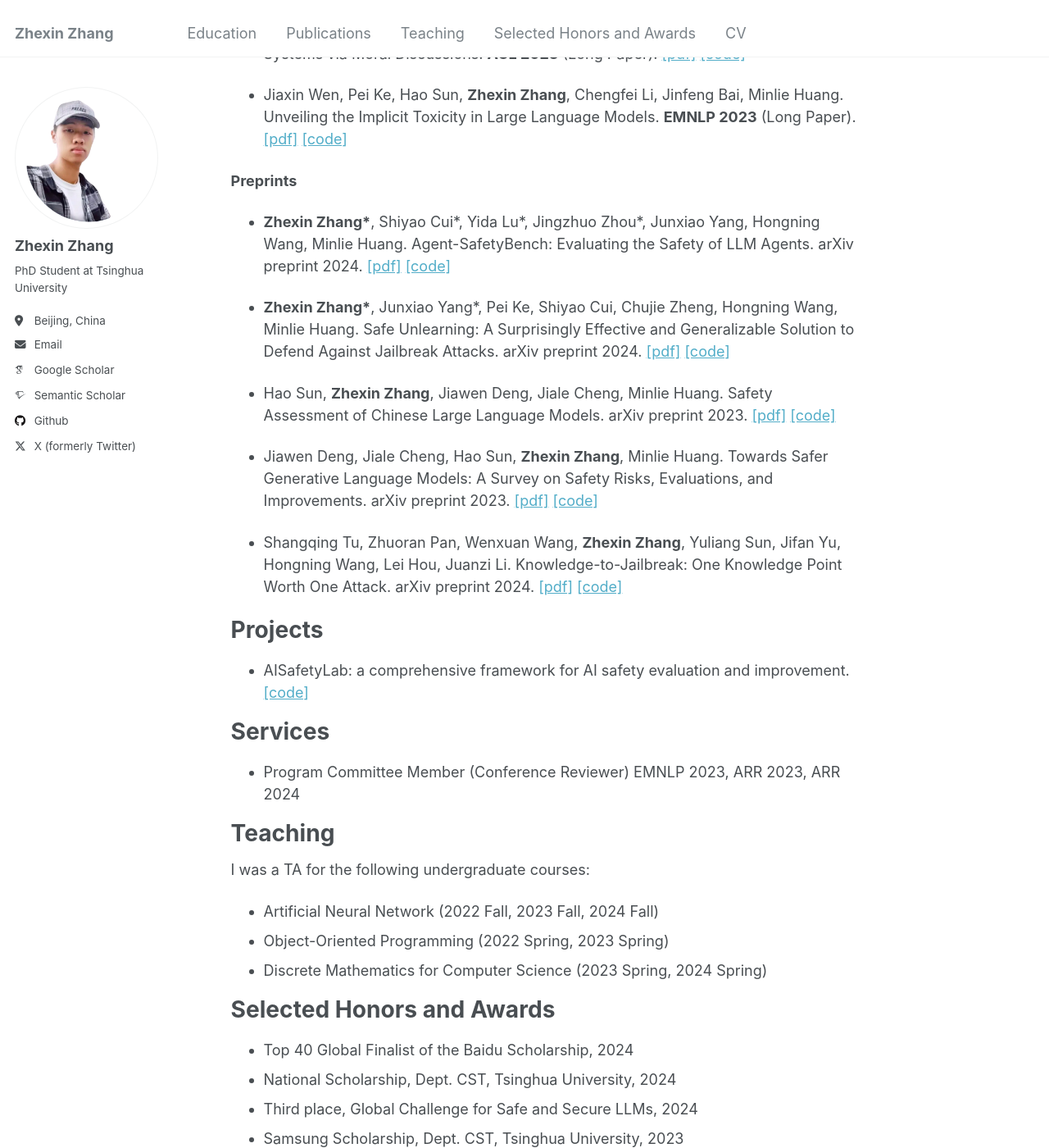
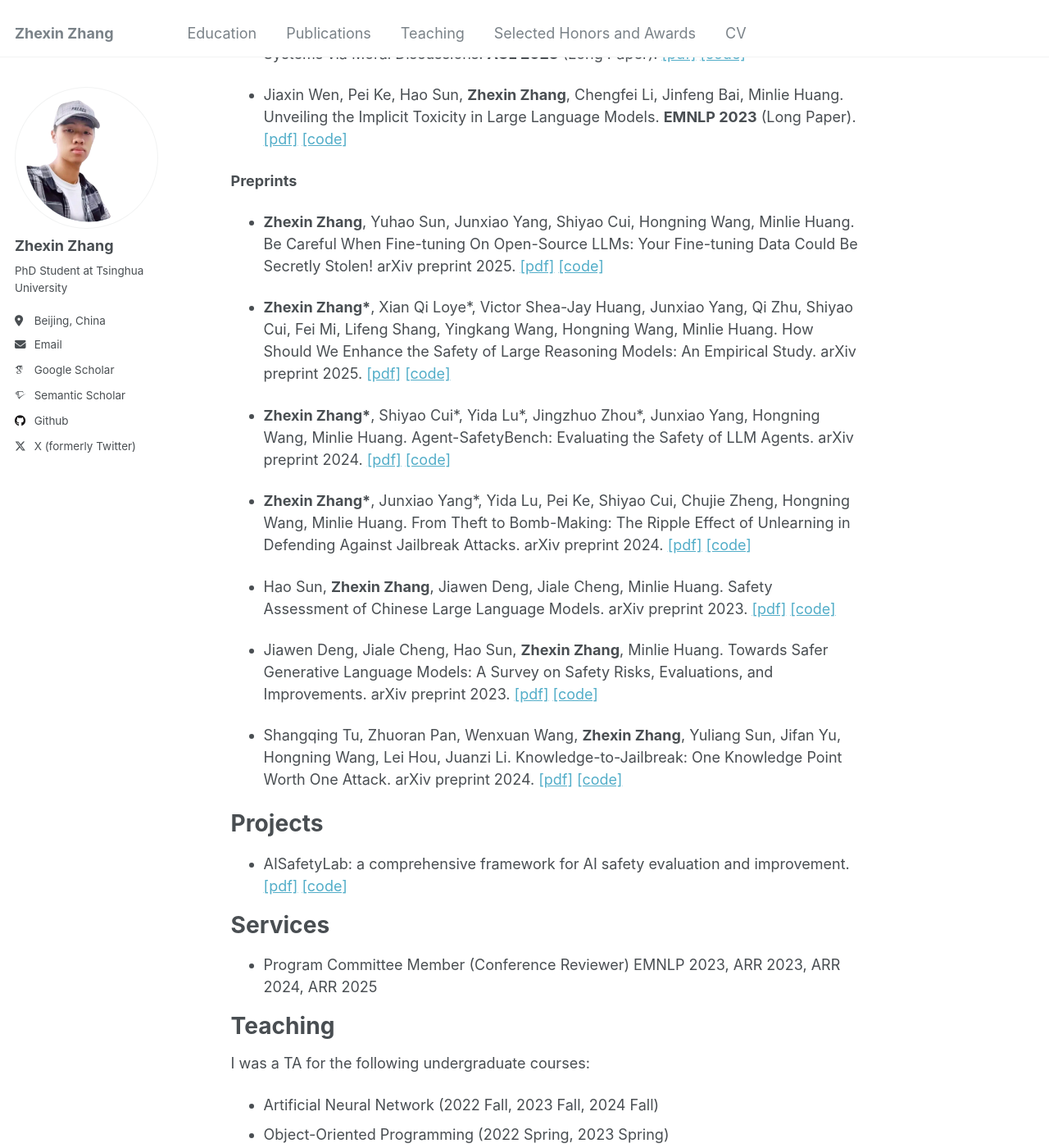
Before and after one commit to nonstopfor/nonstopfor.github.io, a Jekyll site: the page built from _pages/about.md, in a window 1280 px wide and 1400 px high, scrolled down 1742 px. Shown: the whole window at 82% size. Built offline with Jekyll 4.4.1, drawn with Linux system fonts in a browser that asks for light colours; some web fonts are replaced; some of the changed text lies outside the part shown.

Commit message:
update papers

```diff
--- a/_pages/about.md
+++ b/_pages/about.md
@@ -49,9 +49,13 @@ Publications
 
 **Preprints**
 
++ **Zhexin Zhang**, Yuhao Sun, Junxiao Yang, Shiyao Cui, Hongning Wang, Minlie Huang. Be Careful When Fine-tuning On Open-Source LLMs: Your Fine-tuning Data Could Be Secretly Stolen! arXiv preprint 2025. [[pdf]](https://arxiv.org/abs/2505.15656) [[code]](https://github.com/thu-coai/Backdoor-Data-Extraction)
+
++ **Zhexin Zhang\***, Xian Qi Loye\*, Victor Shea-Jay Huang, Junxiao Yang, Qi Zhu, Shiyao Cui, Fei Mi, Lifeng Shang, Yingkang Wang, Hongning Wang, Minlie Huang. How Should We Enhance the Safety of Large Reasoning Models: An Empirical Study. arXiv preprint 2025. [[pdf]](https://arxiv.org/abs/2505.15404) [[code]](https://github.com/thu-coai/LRM-Safety-Study)
+
 + **Zhexin Zhang\***, Shiyao Cui\*, Yida Lu\*, Jingzhuo Zhou\*, Junxiao Yang, Hongning Wang, Minlie Huang. Agent-SafetyBench: Evaluating the Safety of LLM Agents. arXiv preprint 2024. [[pdf]](https://arxiv.org/abs/2412.14470) [[code]](https://github.com/thu-coai/Agent-SafetyBench)
 
-+ **Zhexin Zhang\***, Junxiao Yang\*, Pei Ke, Shiyao Cui, Chujie Zheng, Hongning Wang, Minlie Huang. Safe Unlearning: A Surprisingly Effective and Generalizable Solution to Defend Against Jailbreak Attacks. arXiv preprint 2024. [[pdf]](https://arxiv.org/abs/2407.02855) [[code]](https://github.com/thu-coai/SafeUnlearning)
++ **Zhexin Zhang\***, Junxiao Yang\*, Yida Lu, Pei Ke, Shiyao Cui, Chujie Zheng, Hongning Wang, Minlie Huang. From Theft to Bomb-Making: The Ripple Effect of Unlearning in Defending Against Jailbreak Attacks. arXiv preprint 2024. [[pdf]](https://arxiv.org/abs/2407.02855) [[code]](https://github.com/thu-coai/SafeUnlearning)
 
 + Hao Sun, **Zhexin Zhang**, Jiawen Deng, Jiale Cheng, Minlie Huang. Safety Assessment of Chinese Large Language Models. arXiv preprint 2023. [[pdf]](https://arxiv.org/abs/2304.10436) [[code]](https://github.com/thu-coai/Safety-Prompts)
 
@@ -61,11 +65,11 @@ Publications
 
 Projects
 ======
-+ AISafetyLab: a comprehensive framework for AI safety evaluation and improvement. [[code]](https://github.com/thu-coai/AISafetyLab)
++ AISafetyLab: a comprehensive framework for AI safety evaluation and improvement. [[pdf]](https://arxiv.org/abs/2502.16776) [[code]](https://github.com/thu-coai/AISafetyLab)
 
 Services
 ======
-+ Program Committee Member (Conference Reviewer) EMNLP 2023, ARR 2023, ARR 2024
++ Program Committee Member (Conference Reviewer) EMNLP 2023, ARR 2023, ARR 2024, ARR 2025
 
 Teaching
 ======
@@ -73,7 +77,7 @@ I was a TA for the following undergraduate courses:
 
 + Artificial Neural Network (2022 Fall, 2023 Fall, 2024 Fall)
 + Object-Oriented Programming (2022 Spring, 2023 Spring)
-+ Discrete Mathematics for Computer Science (2023 Spring, 2024 Spring)
++ Discrete Mathematics for Computer Science (2023 Spring, 2024 Spring, 2025 Spring)
 
 Selected Honors and Awards
 ======
```
